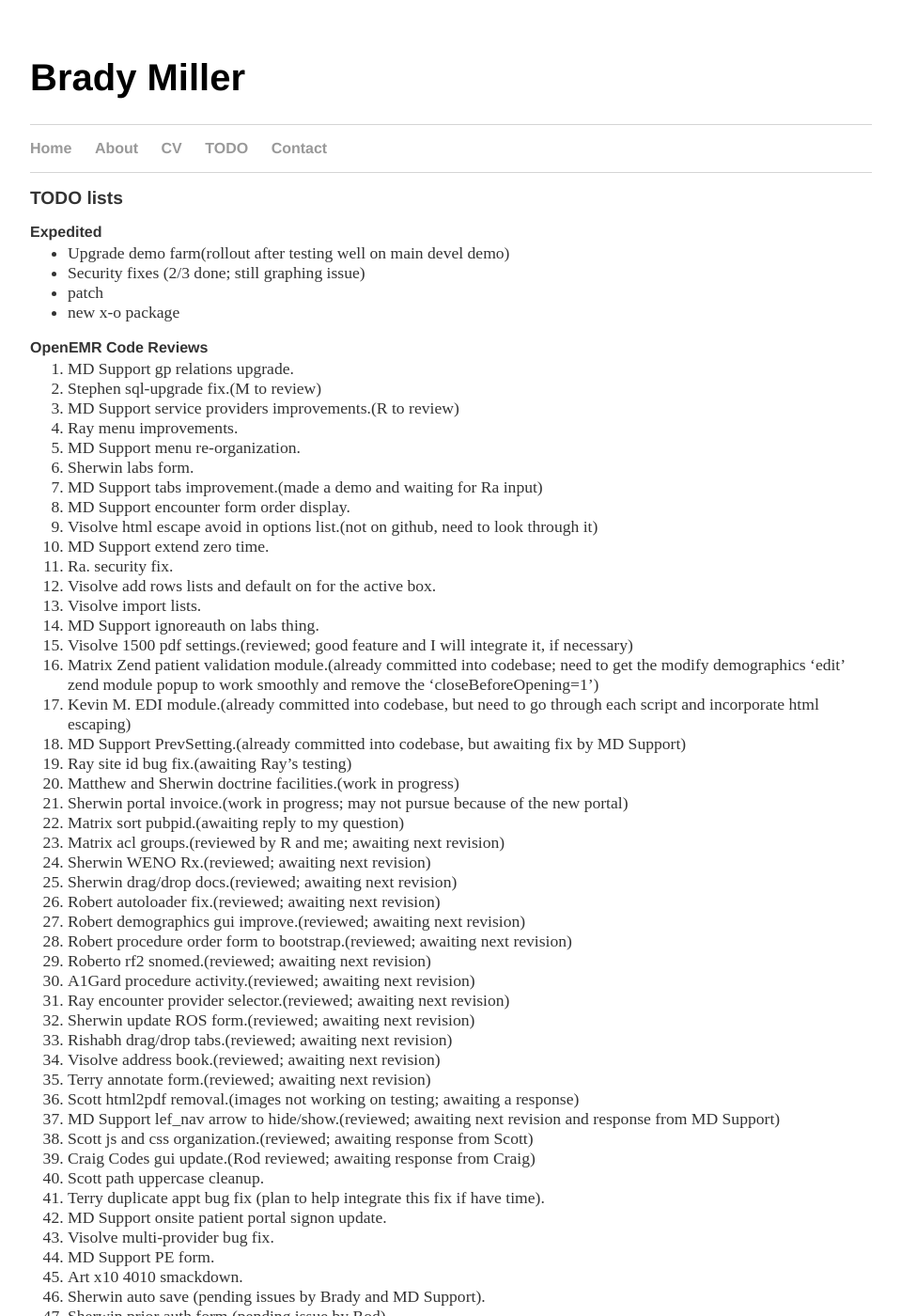
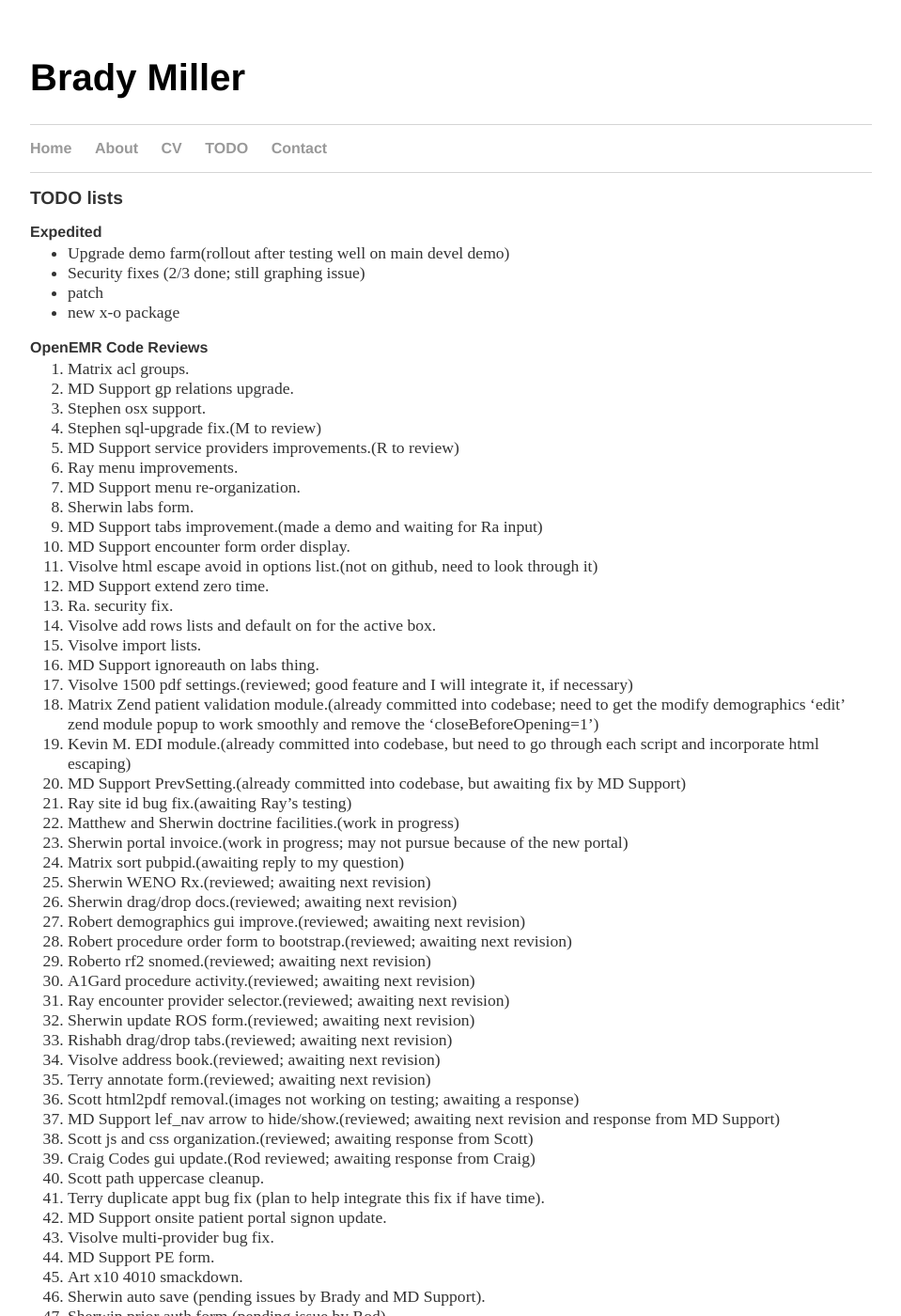
Before and after one commit to bradymiller/bradymiller.github.io, a Jekyll site: the page built from todo/index.md, in a window 1280 px wide and 1400 px high. Shown: the whole window at 94% size, without its empty margins (160-1119 px from the left). Built offline with Jekyll 4.4.1, drawn with Linux system fonts in a browser that asks for light colours; our own code applies the rules of GitHub Pages for plain Markdown files.

Commit message:
Update index.md

```diff
--- a/todo/index.md
+++ b/todo/index.md
@@ -10,7 +10,9 @@ layout: default
 * new x-o package
 
 ### OpenEMR Code Reviews
+1. Matrix acl groups.
 1. MD Support gp relations upgrade.
+1. Stephen osx support.
 1. Stephen sql-upgrade fix.(M to review)
 1. MD Support service providers improvements.(R to review)
 1. Ray menu improvements.
@@ -32,10 +34,8 @@ layout: default
 1. Matthew and Sherwin doctrine facilities.(work in progress)
 1. Sherwin portal invoice.(work in progress; may not pursue because of the new portal)
 1. Matrix sort pubpid.(awaiting reply to my question)
-1. Matrix acl groups.(reviewed by R and me; awaiting next revision)
 1. Sherwin WENO Rx.(reviewed; awaiting next revision)
 1. Sherwin drag/drop docs.(reviewed; awaiting next revision)
-1. Robert autoloader fix.(reviewed; awaiting next revision)
 1. Robert demographics gui improve.(reviewed; awaiting next revision)
 1. Robert procedure order form to bootstrap.(reviewed; awaiting next revision)
 1. Roberto rf2 snomed.(reviewed; awaiting next revision)
```
